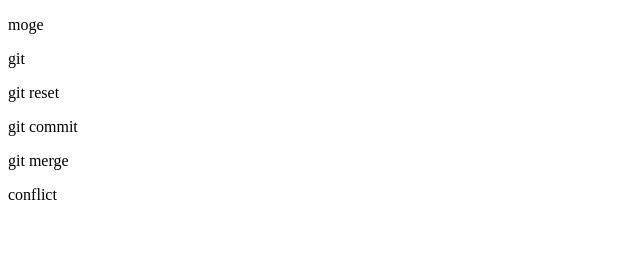
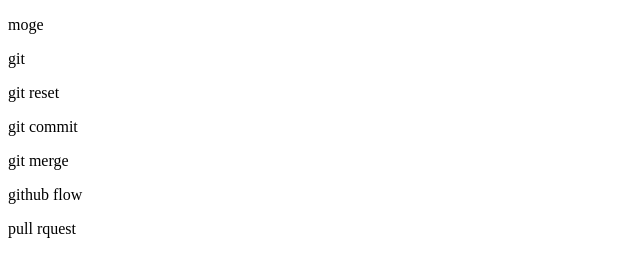
Before and after one commit to chocobaby727/git_tutorial, a plain HTML site: page index.html in a window 1280 px wide. Shown: the whole page, without its empty margins (0-640 px from the left). Drawn offline with Linux system fonts and the light colour scheme.

Commit message:
pull requestを追記

```diff
--- a/index.html
+++ b/index.html
@@ -12,6 +12,7 @@
     <p>git reset</p>
     <p>git commit</p>
     <p>git merge</p>
-    <p>conflict</p>
+    <p>github flow</p>
+    <p>pull rquest</p>
 </body>
 </html>
```
